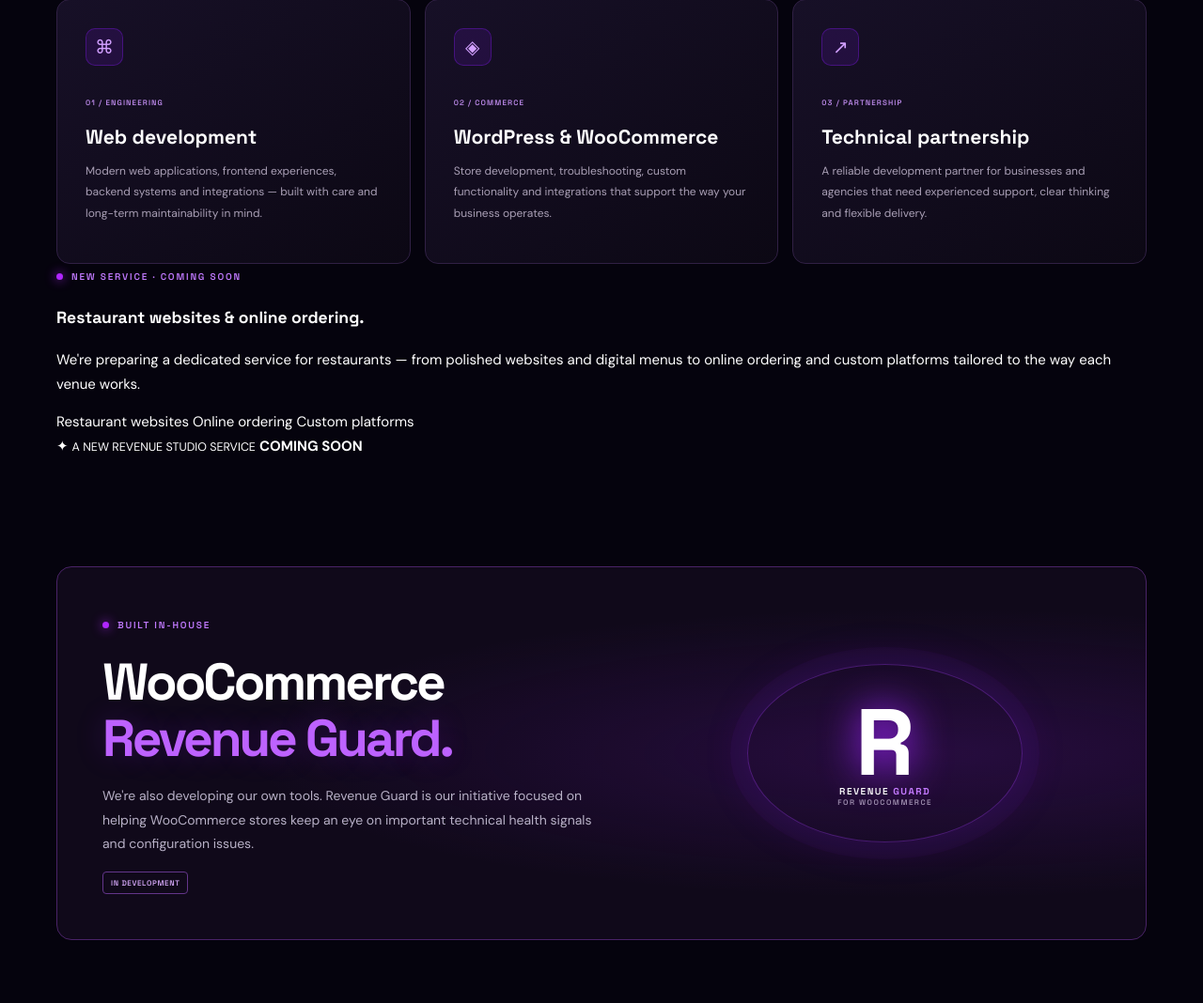
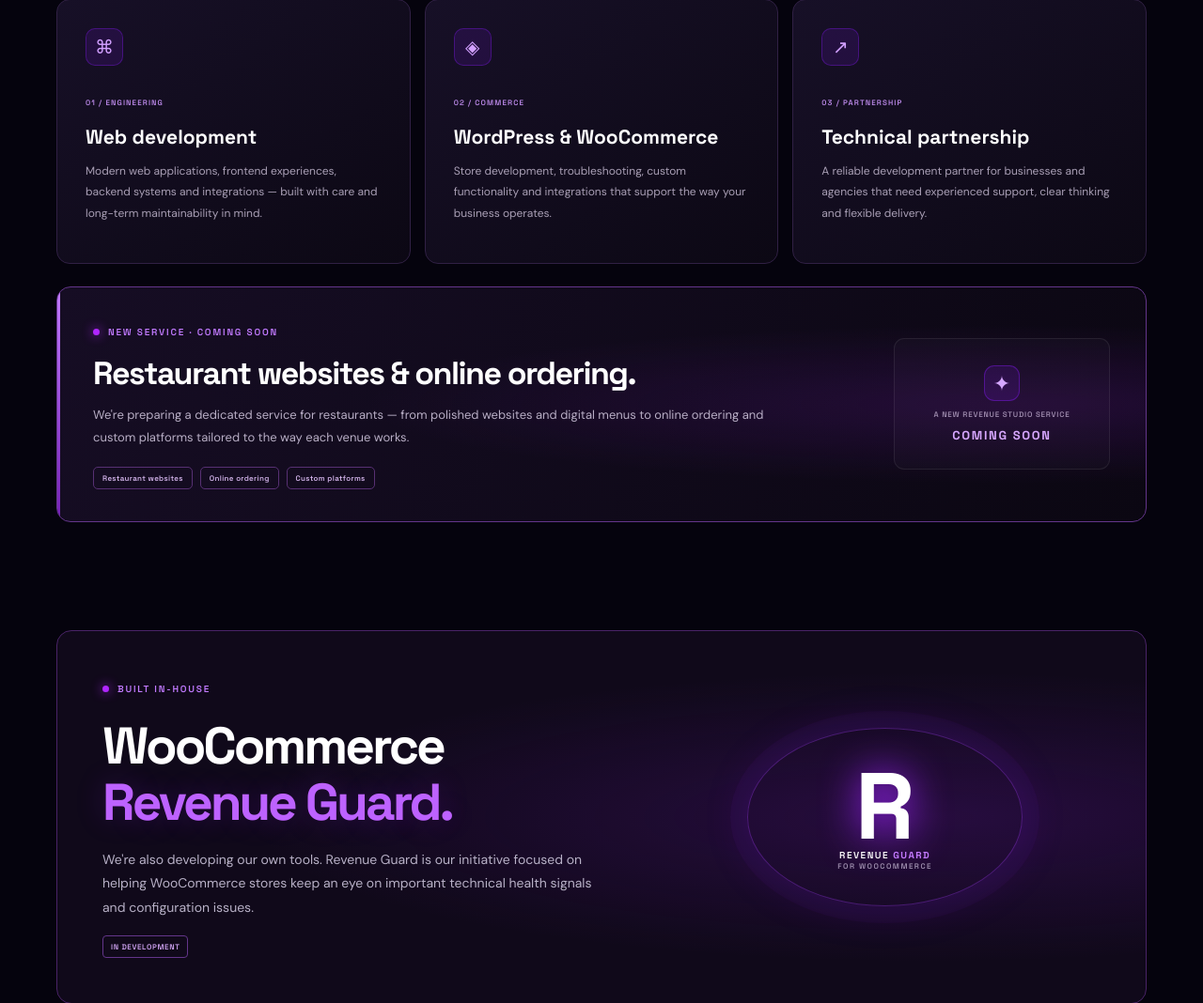
Before and after one commit to adrszl/adrszl.github.io, a PHP site: page /revenue-studio in a window 1280 px wide; the page is wider, and only the part inside the window is pictured. Shown: the part 2544-3612 px from the top of that part at 94% size. Run offline with PHP 8.4, Linux system fonts and the light colour scheme.

Commit message:
feat(revenue-studio): announce upcoming restaurant website service

```diff
--- a/revenue-studio/styles.css
+++ b/revenue-studio/styles.css
@@ -34,3 +34,26 @@
 .flow-node--telegram{border-color:#6c3d8d;background:#8b19ff12}
 .flow-connector{height:15px;width:1px;margin-left:27px;background:linear-gradient(#a64aff,#6d3c91)}
 @media(max-width:680px){.product--tool,.product--reverse{grid-template-columns:1fr;padding:25px;margin-top:18px}.product--reverse .tool-visual,.product--reverse .tool-copy{order:initial}.tool-visual{min-height:245px;margin-top:8px}.tool-window{padding:14px}.product--tool .tool-points{font-size:11px}}
+
+
+/* Upcoming restaurant service teaser */
+.service-upcoming{
+  display:grid;grid-template-columns:1fr 230px;align-items:center;gap:35px;
+  margin-top:24px;padding:34px 38px;border:1px solid #63358a;border-radius:15px;
+  background:radial-gradient(ellipse at 88% 50%,#7219ad38,transparent 48%),linear-gradient(120deg,#160d24,#0b0712);
+  position:relative;overflow:hidden
+}
+.service-upcoming:before{content:"";position:absolute;inset:0 auto 0 0;width:3px;background:linear-gradient(#c17aff,#7420b5)}
+.service-upcoming__copy{position:relative;z-index:1}
+.service-upcoming h3{font-size:clamp(23px,3vw,34px);line-height:1.15;letter-spacing:-.045em;margin:13px 0}
+.service-upcoming p{max-width:720px;margin:0;color:#b8aec5;font-size:13px;line-height:1.8}
+.service-upcoming__tags{display:flex;flex-wrap:wrap;gap:8px;margin-top:20px}
+.service-upcoming__tags span{padding:6px 9px;border:1px solid #573073;border-radius:5px;color:#d3b4eb;font:600 8px 'Space Grotesk';letter-spacing:.04em}
+.service-upcoming__status{display:flex;flex-direction:column;align-items:center;justify-content:center;gap:9px;min-height:140px;padding:15px;border:1px solid #ffffff13;border-radius:11px;background:#ffffff05;text-align:center}
+.service-upcoming__icon{display:grid;place-items:center;width:38px;height:38px;border:1px solid #8b19ff66;border-radius:11px;background:#8b19ff20;color:#d5a7ff;font-size:22px}
+.service-upcoming__status small{color:#9e8bad;font:600 8px 'Space Grotesk';letter-spacing:.1em}
+.service-upcoming__status strong{color:#d7a7ff;font:700 13px 'Space Grotesk';letter-spacing:.13em}
+@media(max-width:680px){
+  .service-upcoming{grid-template-columns:1fr;gap:20px;padding:25px;margin-top:18px}
+  .service-upcoming__status{min-height:115px}
+}
```
